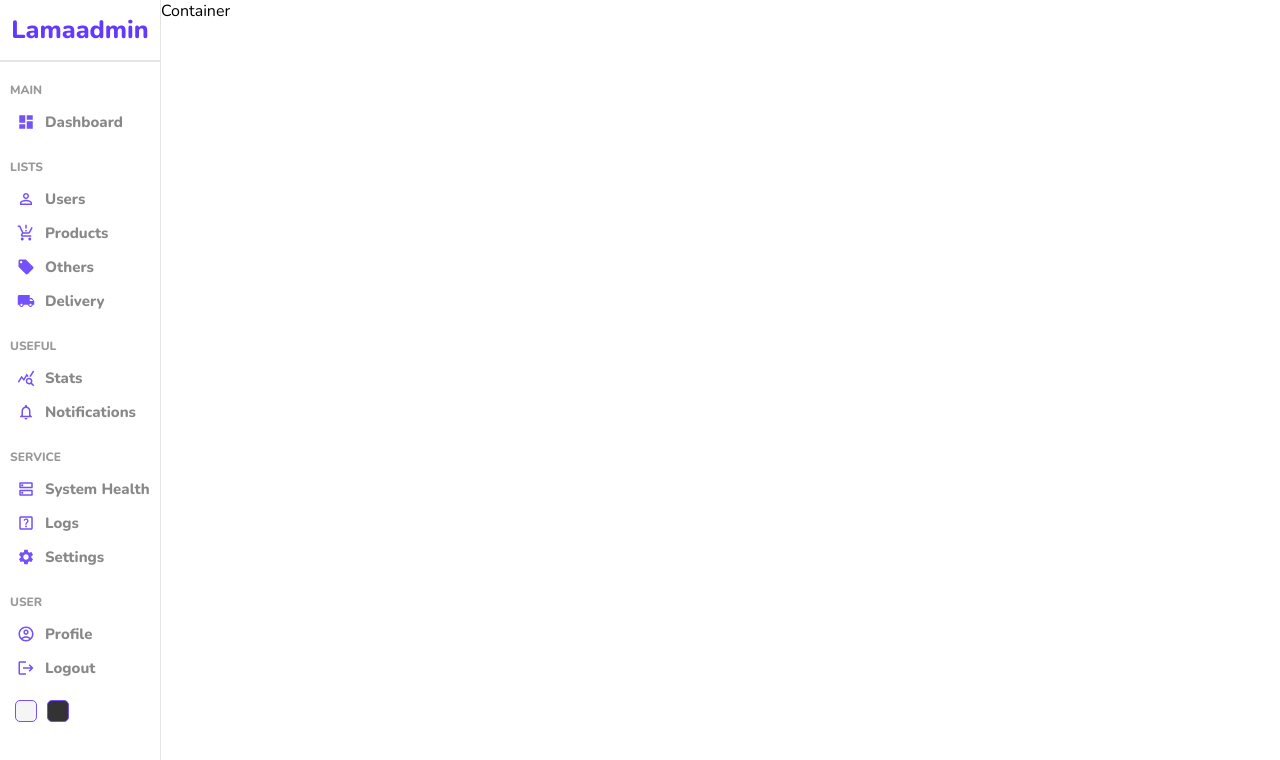
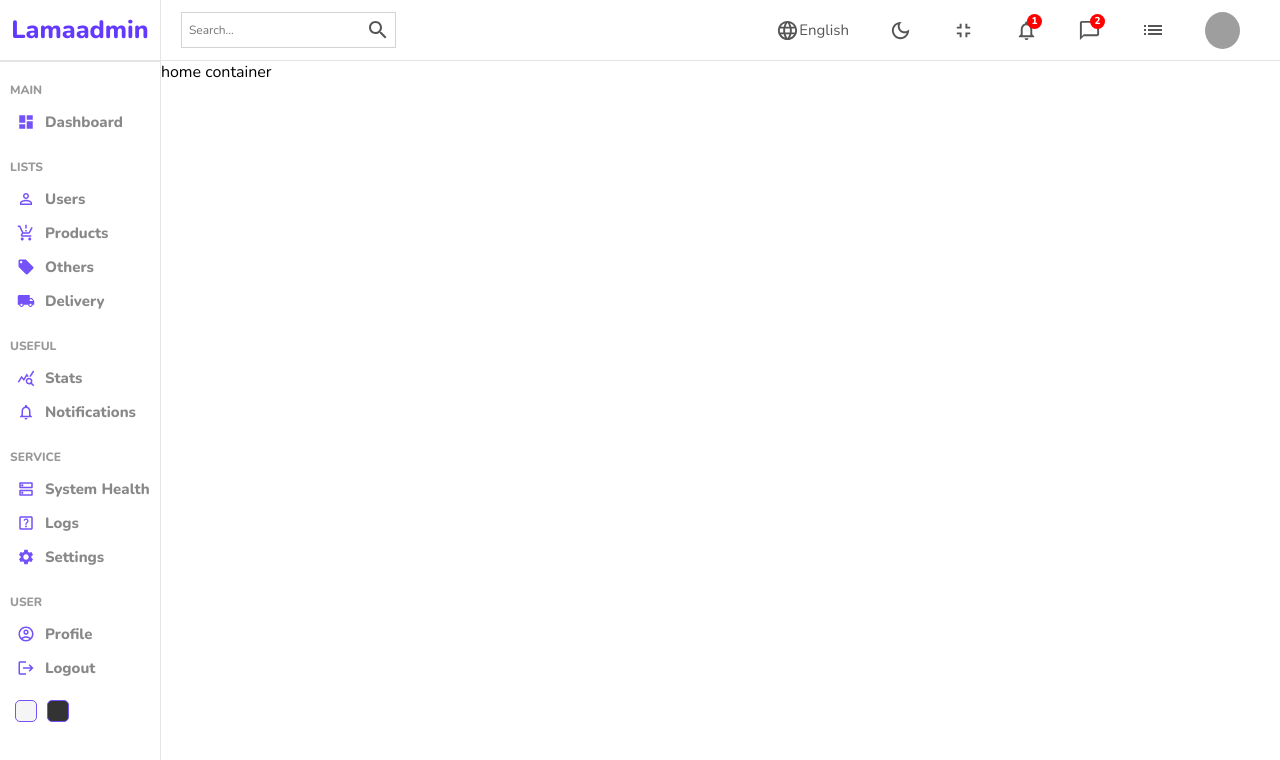
Before and after one commit to rootgil/react-dashboard, a React (Create React App) app: page / in a window 1280 px wide. Shown: the top 760 px of the page. Built offline with nearby package versions, Linux system fonts and the light colour scheme; grey boxes are pictures that could not be loaded.

Commit message:
navbar finished

```diff
--- a/src/components/navbar/Navbar.jsx
+++ b/src/components/navbar/Navbar.jsx
@@ -1,8 +1,56 @@
 import './Navbar.scss'
+import SearchIcon from '@mui/icons-material/Search';
+import LanguageOutlinedIcon from '@mui/icons-material/LanguageOutlined';
+import DarkModeOutlinedIcon from '@mui/icons-material/DarkModeOutlined';
+import FullscreenExitOutlinedIcon from '@mui/icons-material/FullscreenExitOutlined';
+import NotificationsNoneOutlinedIcon from '@mui/icons-material/NotificationsNoneOutlined';
+import ChatBubbleOutlineOutlinedIcon from '@mui/icons-material/ChatBubbleOutlineOutlined';
+import ListOutlinedIcon from '@mui/icons-material/ListOutlined';
 
 const Navbar = () => {
   return (
-    <div className='navbar'>Navbar</div>
+    <div className='navbar'>
+      <div className='wrapper'>
+        <div className='search'>
+          <input type="text" placeholder="Search..."/>
+          <SearchIcon/>
+        </div>
+        <div className='items'>
+          <div className='item'>
+            <LanguageOutlinedIcon className='icon'/>
+            English
+          </div>
+          <div className='item'>
+            <DarkModeOutlinedIcon className='icon'/>
+          </div>
+          <div className='item'>
+            <FullscreenExitOutlinedIcon className='icon'/>
+          </div>
+          <div className='item'>
+            <NotificationsNoneOutlinedIcon className='icon'/>
+            <div className='counter'>
+              1
+            </div>
+          </div>
+          <div className='item'>
+            <ChatBubbleOutlineOutlinedIcon className='icon'/>
+            <div className='counter'>
+              2
+            </div>
+          </div>
+          <div className='item'>
+            <ListOutlinedIcon/>
+          </div>
+          <div className='item'>
+            <img
+              src="https://images.pexels.com/photos/220453/pexels-photo-220453.jpeg?auto=compress&amp;cs=tinysrgb&amp;dpr=1&amp;w=500"
+              alt="user"
+              className='avatar'
+            />
+          </div>
+        </div>
+      </div>
+    </div>
   )
 }
 
--- a/src/components/navbar/Navbar.scss
+++ b/src/components/navbar/Navbar.scss
@@ -0,0 +1,70 @@
+.navbar{
+    height: 60px;
+    border-bottom: 0.5px solid rgb(230, 227, 227);
+    display: flex;
+    align-items: center;
+    font-size: 15px;
+    color: #555;
+
+    .wrapper{
+        width: 100%;
+        display: flex;
+        align-items: center;
+        padding: 20px;
+        justify-content: space-between;
+
+        .search{
+            display: flex;
+            align-items: center;
+            border: 0.5px solid lightgray;
+            padding: 5px;
+
+            input{
+                border: none;
+                outline: none;
+                background-color: transparent;
+
+                &::placeholder{
+                    font-size: 12px;
+                }
+            }
+        }
+
+        .items{
+            display: flex;
+
+            .item{
+                display: flex;
+                align-items: center;
+                margin: 20px;
+                position: relative;
+
+                .icon{
+                    font-size: 23px;
+                    font-weight: 600;
+                }
+
+                .avatar{
+                    width: 35px;
+                    height: 37px;
+                    border-radius: 50%;
+                }
+
+                .counter{
+                    width: 15px;
+                    height: 15px;
+                    background-color: #ff0000;
+                    border-radius: 50%;
+                    color: white;
+                    display: flex;
+                    align-items: center;justify-content: center;
+                    font-size: 10px;
+                    font-weight: bold;
+                    position: absolute;
+                    top: 2px;
+                    right: -4px;
+                }
+            }
+        }
+    }
+}
--- a/src/pages/home/Home.jsx
+++ b/src/pages/home/Home.jsx
@@ -1,3 +1,4 @@
+import Navbar from '../../components/navbar/Navbar'
 import Sidebar from '../../components/sidebar/Sidebar'
 import './Home.scss'
 
@@ -6,7 +7,8 @@
     <div className='home'>
       <Sidebar/>
       <div className='homeContainer'>
-        Container
+        <Navbar/>
+        home container
       </div>
     </div>
   )
```
